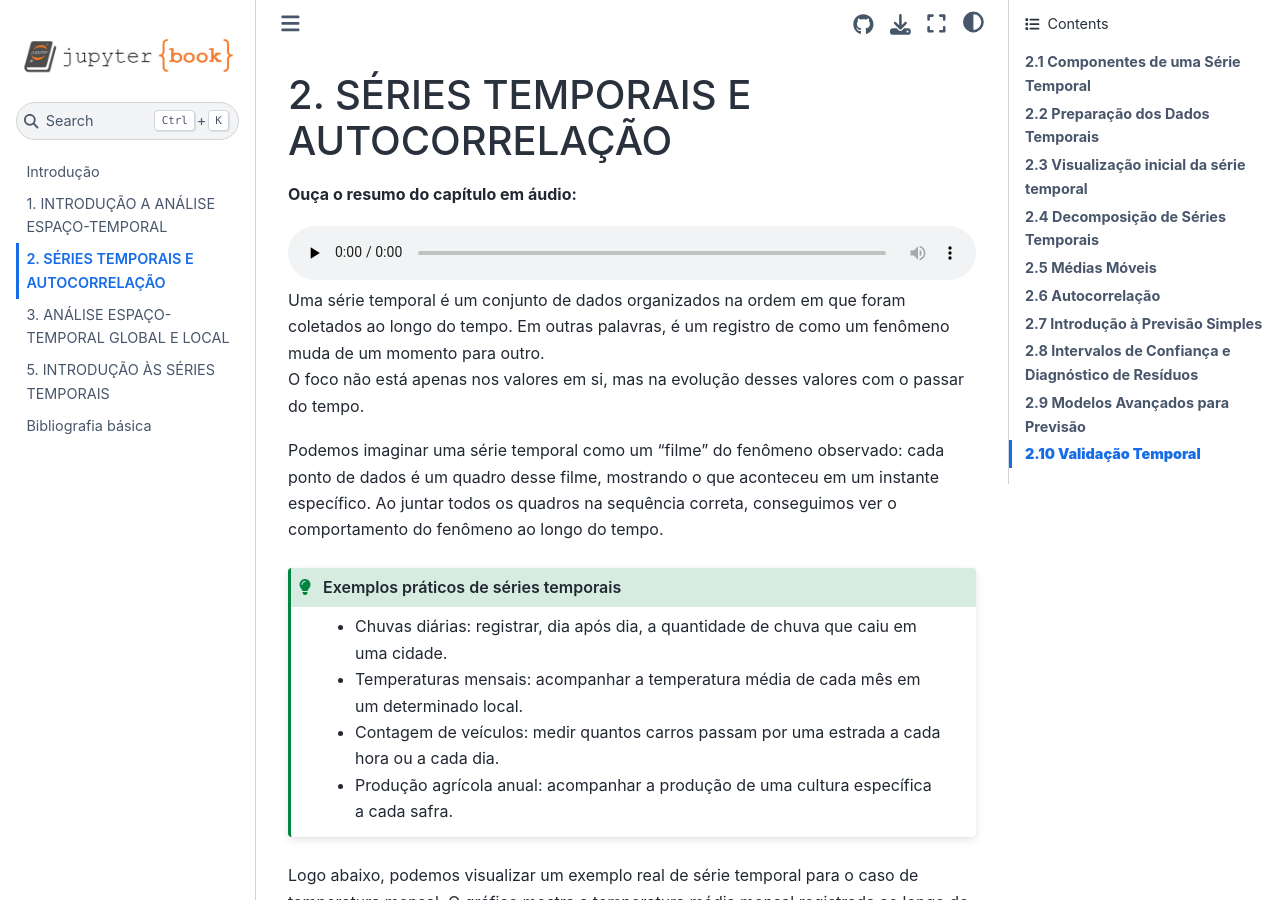
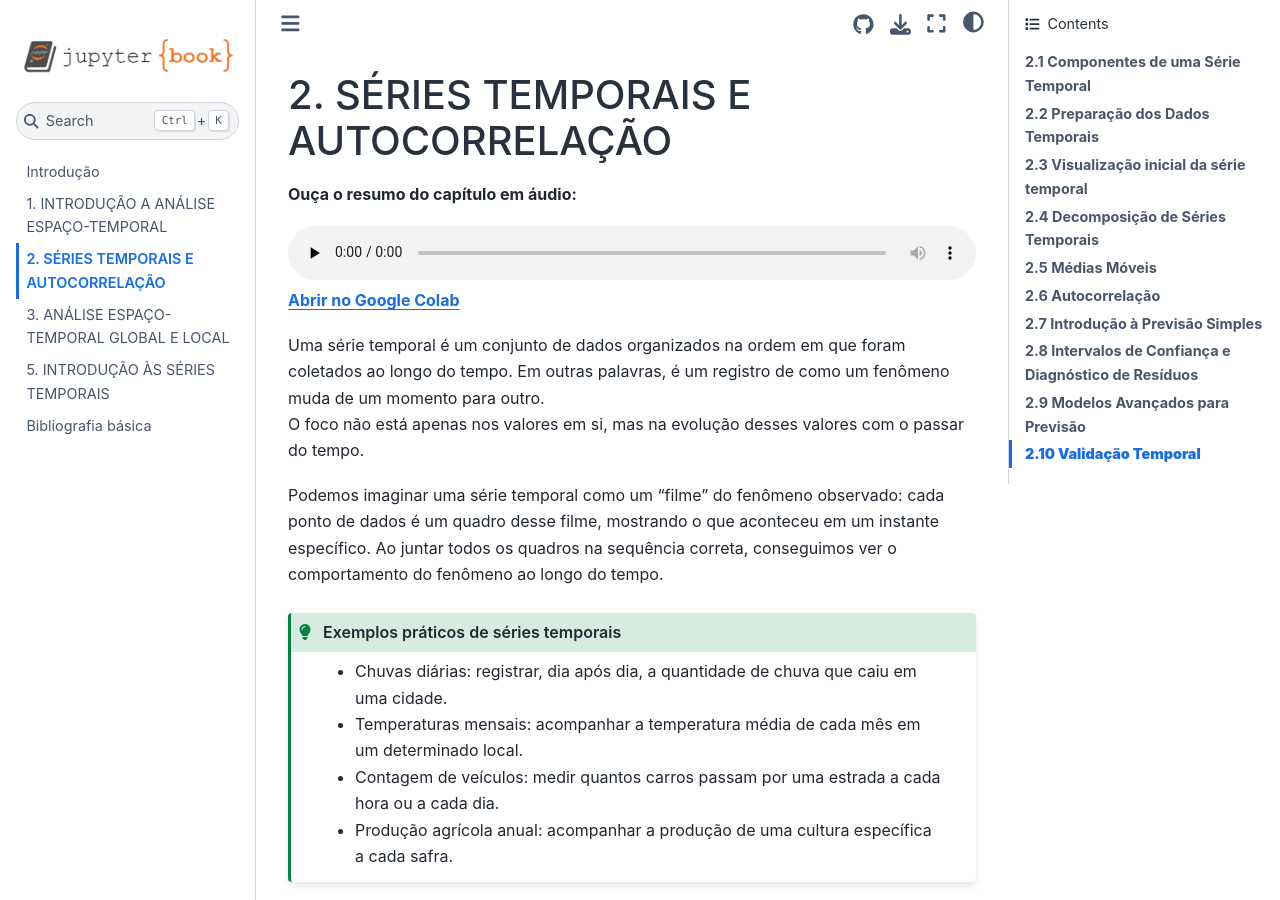
Before and after one commit to Alexandrogschafer/spatio-temporal-data-analysis, a Jupyter Book: the page built from capitulo2.md, in a window 1280 px wide and 900 px high. Built offline with Jupyter Book 1.0.4 settings and Sphinx 7.4.7 and the Sphinx Book theme 1.1.4, drawn with Linux system fonts in a browser that asks for light colours.

````diff
--- a/capitulo2.md
+++ b/capitulo2.md
@@ -28,6 +28,7 @@
 ```
 
 
+[**Abrir no Google Colab**](https://colab.research.google.com/github/Alexandrogschafer/spatio-temporal-data-analysis/blob/main/capitulo2.ipynb)
 
 Uma série temporal é um conjunto de dados organizados na ordem em que foram coletados ao longo do tempo. Em outras palavras, é um registro de como um fenômeno muda de um momento para outro.
 O foco não está apenas nos valores em si, mas na evolução desses valores com o passar do tempo.
````
Also changed, not shown: 2 other files.
